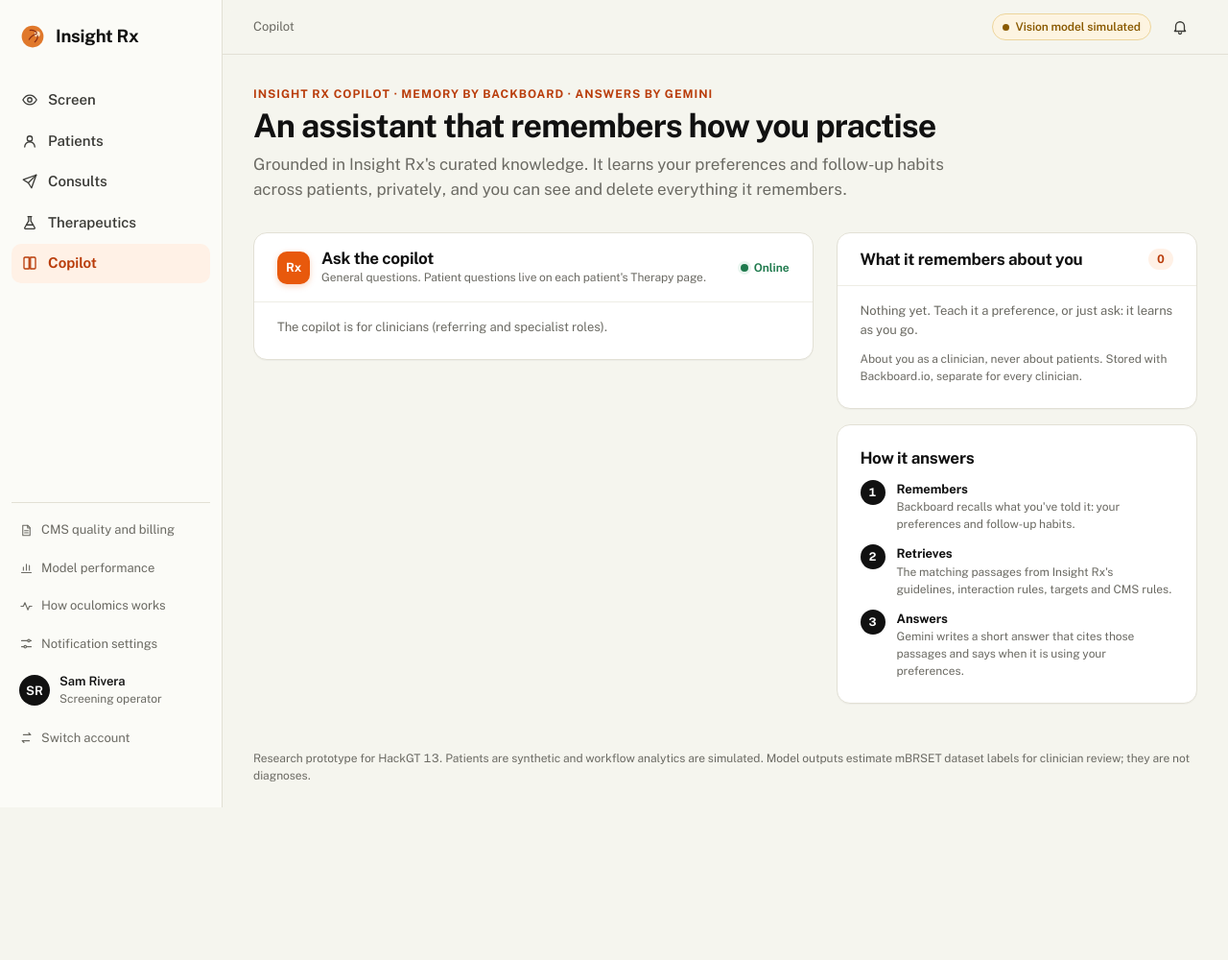
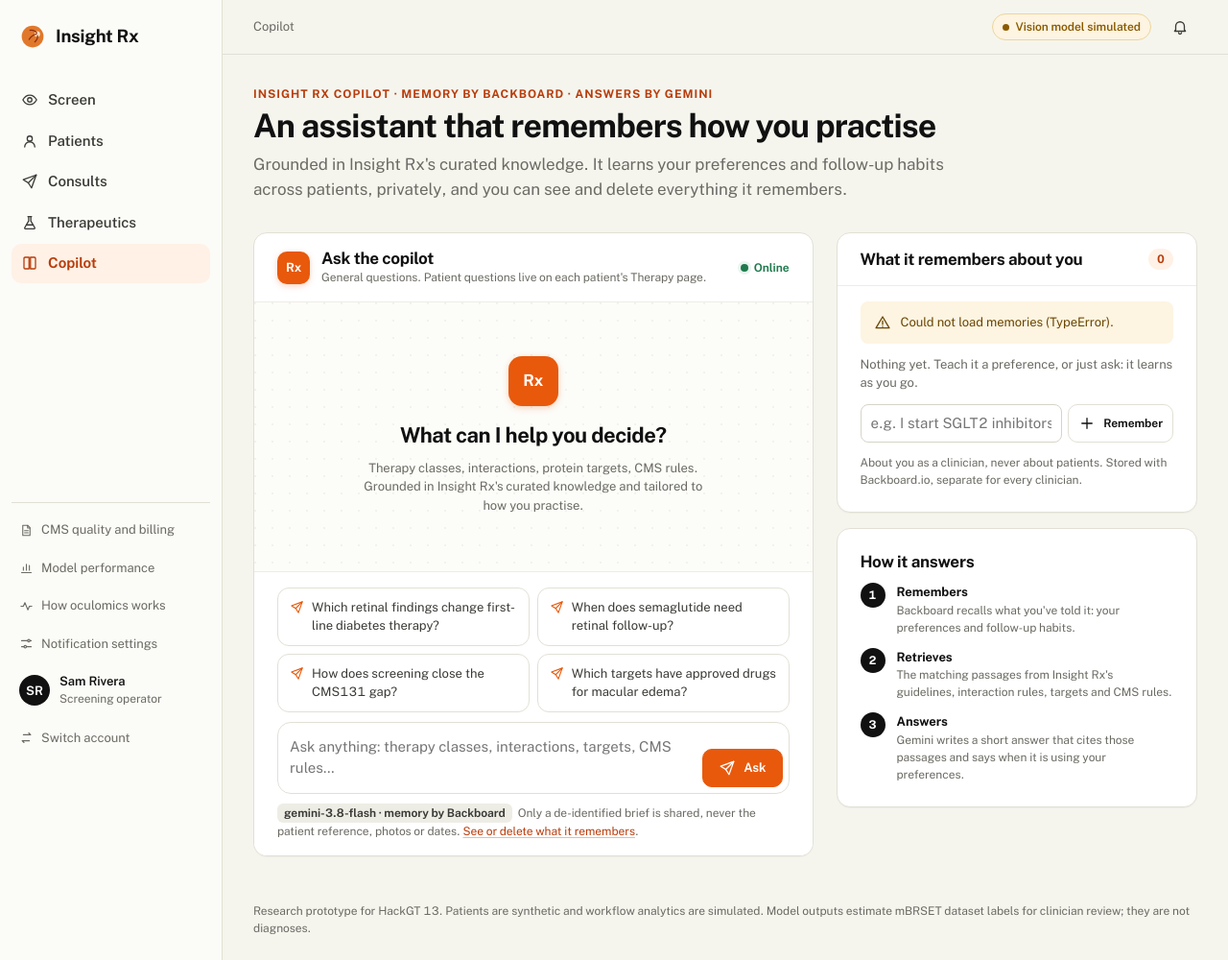
Before and after one commit to ShaikNagurShareef/InsightRx, a FastAPI app: page /copilot in a window 1280 px wide. Shown: the whole page at 96% size. Before the commit the page ends 841 px from the top, so only its background shows below. Run offline with FastAPI, Linux system fonts and the light colour scheme; the visitor is signed in with stand-in values (Sample User, id 1); data comes from the database, SQL or seed files in the repository; data that the repository does not hold is empty; some libraries are stand-ins or nearby versions.

Commit message:
fix: copilot RBAC: one rule for access and visibility; open the general copilot to all workspace roles
- operator, coordinator and admin saw the Copilot link but no chat window; they now get the general copilot
- patient-level copilot stays with the case clinicians; the medinfo desk never sees it (403, no link)
- unconfigured deployments hide the copilot everywhere (404, no link, no panel)
- the question and a "thinking" bubble appear at once while the answer is prepared

Co-Authored-By: Claude Opus 5.5 (1M context) <noreply@anthropic.com>

```diff
--- a/insightrx/app/copilot.py
+++ b/insightrx/app/copilot.py
@@ -61,6 +61,15 @@ STOP = frozenset("the and for with what when which does how are is of to in on a
 
 def enabled():
     return bool(os.environ.get("BACKBOARD_API_KEY"))
+
+
+CASE_ROLES = ("referring", "specialist")                                  # patient-level copilot (case owners)
+GENERAL_ROLES = CASE_ROLES + ("operator", "coordinator", "admin")         # never the medical-information desk
+
+
+def can_use(user, scope="general"):
+    """RBAC for the copilot: one rule for access and for visibility (links, pages, panels)."""
+    return bool(user) and enabled() and user.role in (CASE_ROLES if scope == "case" else GENERAL_ROLES)
 
 
 def _client():
--- a/insightrx/app/routes_copilot.py
+++ b/insightrx/app/routes_copilot.py
@@ -6,7 +6,7 @@ from urllib.parse import quote
 
 from markupsafe import Markup, escape
 
-from fastapi import APIRouter, Depends, Request
+from fastapi import APIRouter, Depends, HTTPException, Request
 from fastapi.responses import HTMLResponse, RedirectResponse
 from sqlalchemy.orm import Session
 
@@ -14,12 +14,11 @@ from . import copilot
 from . import personalize
 from .db import get_db
 from .llm import RestrictedPayload
-from .main import case_for, ctx, current_user, require, templates
+from .main import case_for, ctx, current_user, templates
 from .models import User
 
 router = APIRouter()
 log = logging.getLogger("insightrx.copilot")
-CLINICIANS = ("referring", "specialist")
 _BOLD = re.compile(r"\*\*(.+?)\*\*")
 _CITE = re.compile(r"\[(\d{1,2}(?:\s*[,–-]\s*\d{1,2})*)\]")
 _ITALIC = re.compile(r"(?<![*\w])\*(?!\s)([^*]+?)(?<!\s)\*(?![*\w])")
@@ -60,7 +59,16 @@ def engine_label():
             else f"{copilot.PROVIDER} · {copilot.MODEL} via Backboard")
 
 
+def allow(user, scope="general"):
+    """403 for roles outside the copilot's RBAC; 404 when the copilot is not configured on this deployment."""
+    if not copilot.enabled():
+        raise HTTPException(404, "Not found")
+    if not copilot.can_use(user, scope):
+        raise HTTPException(403, "The copilot is not available to your role.")
+
+
 templates.env.filters["cp_md"] = cp_md
+templates.env.globals["can_copilot"] = copilot.can_use
 templates.env.globals["copilot_engine"] = engine_label
 
 
@@ -79,7 +87,7 @@ def _fail(url, e):
 
 @router.post("/cases/{case_id}/copilot")
 async def ask_about_case(case_id: int, request: Request, user: User = Depends(current_user), db: Session = Depends(get_db)):
-    require(user, *CLINICIANS)
+    allow(user, "case")
     case = case_for(db, user, case_id)
     f = await request.form()
     back = f"/cases/{case.id}/therapy"
@@ -97,13 +105,13 @@ async def ask_about_case(case_id: int, request: Request, user: User = Depends(cu
 
 @router.get("/copilot", response_class=HTMLResponse)
 def copilot_page(request: Request, user: User = Depends(current_user), db: Session = Depends(get_db)):
+    allow(user)
     mems, error = [], None
-    if copilot.enabled() and user.role in CLINICIANS:
-        try:
-            mems = copilot.memories(db, user)
-        except Exception as e:                   # noqa: BLE001
-            log.exception("copilot memories failed")
-            error = f"Could not load memories ({type(e).__name__})."
+    try:
+        mems = copilot.memories(db, user)
+    except Exception as e:                       # noqa: BLE001
+        log.exception("copilot memories failed")
+        error = f"Could not load memories ({type(e).__name__})."
     return templates.TemplateResponse(request, "copilot.html", ctx(
         request, user, db, active="copilot", enabled=copilot.enabled(), memories=mems, error=error,
         transcript=copilot.transcript(db, user, "general"), engine=engine_label(),
@@ -112,7 +120,7 @@ def copilot_page(request: Request, user: User = Depends(current_user), db: Sessi
 
 @router.post("/copilot/ask")
 async def ask_general(request: Request, user: User = Depends(current_user), db: Session = Depends(get_db)):
-    require(user, *CLINICIANS)
+    allow(user)
     f = await request.form()
     try:
         from starlette.concurrency import run_in_threadpool
@@ -124,7 +132,7 @@ async def ask_general(request: Request, user: User = Depends(current_user), db:
 
 @router.post("/copilot/remember")
 async def remember(request: Request, user: User = Depends(current_user), db: Session = Depends(get_db)):
-    require(user, *CLINICIANS)
+    allow(user)
     f = await request.form()
     try:
         from starlette.concurrency import run_in_threadpool
@@ -136,7 +144,7 @@ async def remember(request: Request, user: User = Depends(current_user), db: Ses
 
 @router.post("/copilot/memories/{memory_id}/delete")
 def forget(memory_id: str, user: User = Depends(current_user), db: Session = Depends(get_db)):
-    require(user, *CLINICIANS)
+    allow(user)
     try:
         copilot.forget(db, user, memory_id)
     except Exception as e:                       # noqa: BLE001
--- a/insightrx/app/templates/base.html
+++ b/insightrx/app/templates/base.html
@@ -25,7 +25,7 @@
       <a href="/patients" {% if active == 'patients' %}aria-current="page"{% endif %}>{{ icon('user') }}Patients</a>
       <a href="/consults" {% if active == 'consults' %}aria-current="page"{% endif %}>{{ icon('send') }}Consults{% if open_tasks %}<span class="count" aria-label="{{ open_tasks }} actions waiting">{{ open_tasks }}</span>{% endif %}</a>
       <a href="/therapeutics" {% if active == 'therapeutics' %}aria-current="page"{% endif %}>{{ icon('flask') }}Therapeutics</a>
-      <a href="/copilot" {% if active == 'copilot' %}aria-current="page"{% endif %}>{{ icon('book') }}Copilot</a>
+      {% if can_copilot(user) %}<a href="/copilot" {% if active == 'copilot' %}aria-current="page"{% endif %}>{{ icon('book') }}Copilot</a>{% endif %}
     {% endif %}
     </nav>
     <div class="side-foot">
--- a/insightrx/app/templates/case_therapy.html
+++ b/insightrx/app/templates/case_therapy.html
@@ -39,7 +39,7 @@
       </div>
     </section>
 
-    {% if user.role in ('referring', 'specialist') %}
+    {% if can_copilot(user, 'case') %}
     <section class="panel copilot-panel" aria-labelledby="cp-h">
       <div class="cp-head"><span class="cp-avatar" aria-hidden="true">Rx</span><div><h2 id="cp-h">Ask Insight Rx Copilot</h2><p class="xs muted">About this patient, from a de-identified brief. Remembers your preferences.</p></div></div>
       {{ chat(copilot_turns, "/cases/%d/copilot"|format(case.id), copilot_enabled,
--- a/insightrx/app/templates/copilot.html
+++ b/insightrx/app/templates/copilot.html
@@ -14,9 +14,7 @@
       <div><h2 id="chat-h">Ask the copilot</h2><p class="xs muted">General questions. Patient questions live on each patient's Therapy page.</p></div>
       {% if enabled %}<span class="cp-status"><span class="cp-dot" aria-hidden="true"></span>Online</span>{% endif %}
     </div>
-    {% if user.role in ('referring', 'specialist') %}
     {{ chat(transcript, "/copilot/ask", enabled, ["Which retinal findings change first-line diabetes therapy?", "When does semaglutide need retinal follow-up?", "How does screening close the CMS131 gap?", "Which targets have approved drugs for macular edema?"], "Ask anything: therapy classes, interactions, targets, CMS rules…", engine, "cp") }}
-    {% else %}<div class="panel-body"><p class="small muted">The copilot is for clinicians (referring and specialist roles).</p></div>{% endif %}
   </section>
 
   <aside class="cp-side">
@@ -30,7 +28,7 @@
             <form method="post" action="/copilot/memories/{{ m.id }}/delete"><button type="submit" class="mem-x" aria-label="Forget: {{ m.content }}" title="Forget">{{ icon('x', 'ico-sm') }}</button></form></li>
         {% endfor %}</ul>
         {% elif enabled %}<p class="small muted">Nothing yet. Teach it a preference, or just ask: it learns as you go.</p>{% endif %}
-        {% if enabled and user.role in ('referring', 'specialist') %}
+        {% if enabled %}
         <form method="post" action="/copilot/remember" class="mem-add" data-busy="Saving">
           <label class="sr-only" for="rem">Teach it a preference</label>
           <input id="rem" name="text" maxlength="500" placeholder="e.g. I start SGLT2 inhibitors before GLP-1 agonists in CKD">
--- a/public/static/app.css
+++ b/public/static/app.css
@@ -860,3 +860,11 @@ a:hover { text-decoration-color: currentColor; }
 .shell { background: linear-gradient(to right, #fbfbf7 calc(var(--side) - 1px), var(--line) calc(var(--side) - 1px), var(--line) var(--side), transparent var(--side)); }
 @media (max-width: 860px) { .shell { background: none; } }
 @media print { .shell { background: none; } }
+
+/* copilot: pending answer */
+.cp-thinking .cp-bubble { display: flex; align-items: center; gap: 10px; }
+.cp-dots { display: inline-flex; gap: 4px; }
+.cp-dots i { width: 7px; height: 7px; border-radius: 50%; background: var(--blue); animation: cp-dot 1.1s infinite ease-in-out; }
+.cp-dots i:nth-child(2) { animation-delay: .15s; } .cp-dots i:nth-child(3) { animation-delay: .3s; }
+@keyframes cp-dot { 0%, 80%, 100% { opacity: .25; transform: translateY(0); } 40% { opacity: 1; transform: translateY(-3px); } }
+@media (prefers-reduced-motion: reduce) { .cp-dots i { animation: none; opacity: .7; } }
--- a/public/static/app.js
+++ b/public/static/app.js
@@ -58,6 +58,26 @@
     const label = b.querySelector("[data-label]");
     if (label && f.dataset.busy) label.textContent = f.dataset.busy;
     setTimeout(() => { b.disabled = true; }, 0);
+  }));
+
+  // ---- copilot: show the question and a "thinking" bubble at once (the answer takes a few seconds)
+  document.querySelectorAll("form.cp-form").forEach(f => f.addEventListener("submit", e => {
+    const box = f.querySelector("textarea[name=question]");
+    const q = ((e.submitter && e.submitter.value) || (box && box.value) || "").trim();
+    if (!q) { e.preventDefault(); if (box) box.focus(); return; }
+    const log = f.closest(".copilot") && f.closest(".copilot").querySelector(".cp-log");
+    if (!log) return;
+    let list = log.querySelector(".cp-turns");
+    if (!list) { log.querySelector(".cp-empty")?.remove(); list = document.createElement("ol"); list.className = "cp-turns"; log.prepend(list); }
+    const mine = document.createElement("li"); mine.className = "cp-turn cp-clinician";
+    const bubble = document.createElement("div"); bubble.className = "cp-bubble";
+    const text = document.createElement("div"); text.className = "cp-text"; text.textContent = q;
+    bubble.append(text); mine.append(bubble);
+    const wait = document.createElement("li"); wait.className = "cp-turn cp-copilot cp-thinking";
+    wait.innerHTML = '<span class="cp-avatar" aria-hidden="true">Rx</span><div class="cp-bubble"><span class="cp-dots" aria-hidden="true"><i></i><i></i><i></i></span><span class="xs muted">Recalling your preferences and reading the knowledge base…</span></div>';
+    list.append(mine, wait);
+    wait.scrollIntoView({ block: "end", behavior: "smooth" });
+    f.querySelectorAll(".cp-card, .cp-chip").forEach(b => { b.disabled = true; });
   }));
 
   // ---- fundus viewer: thumbnails, attention overlay, opacity
```
Also changed, not shown: docs/USER_GUIDE.md (+1 -0 lines), tests/test_copilot.py (+31 -4 lines).
